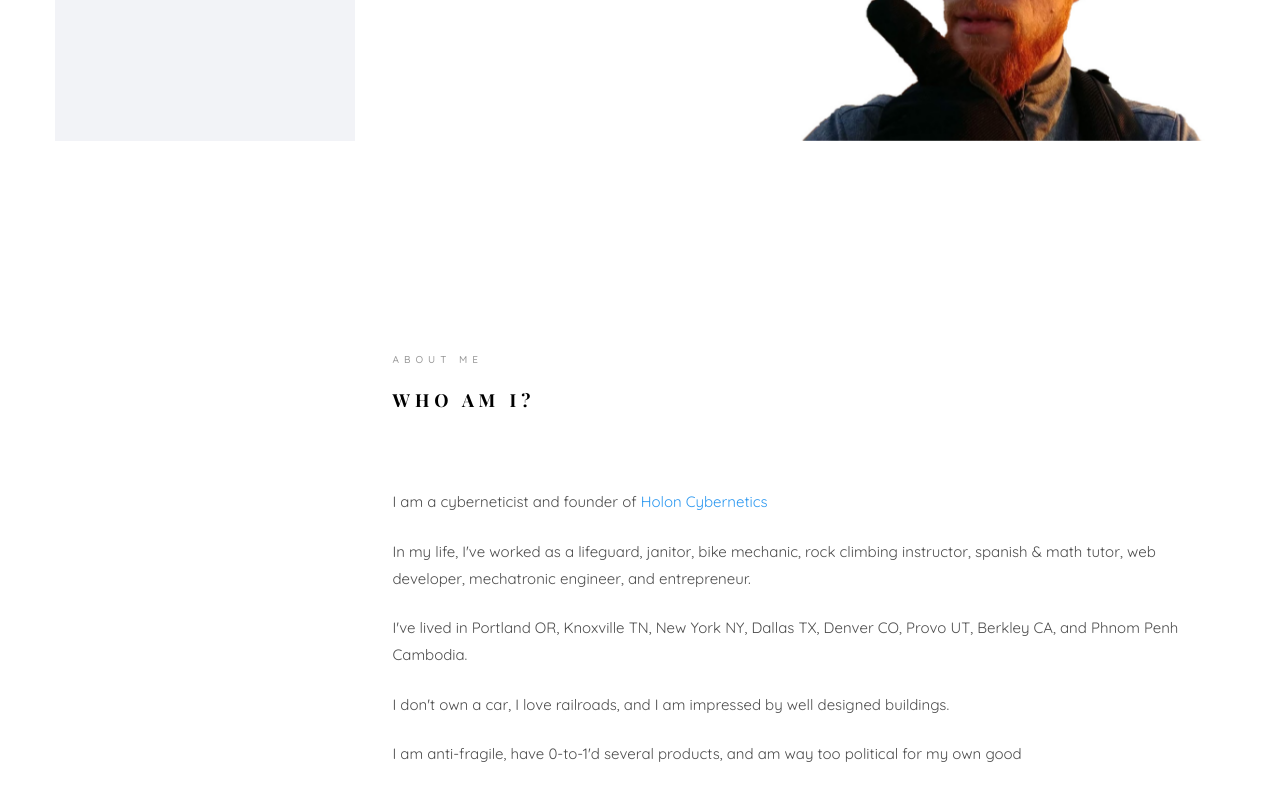
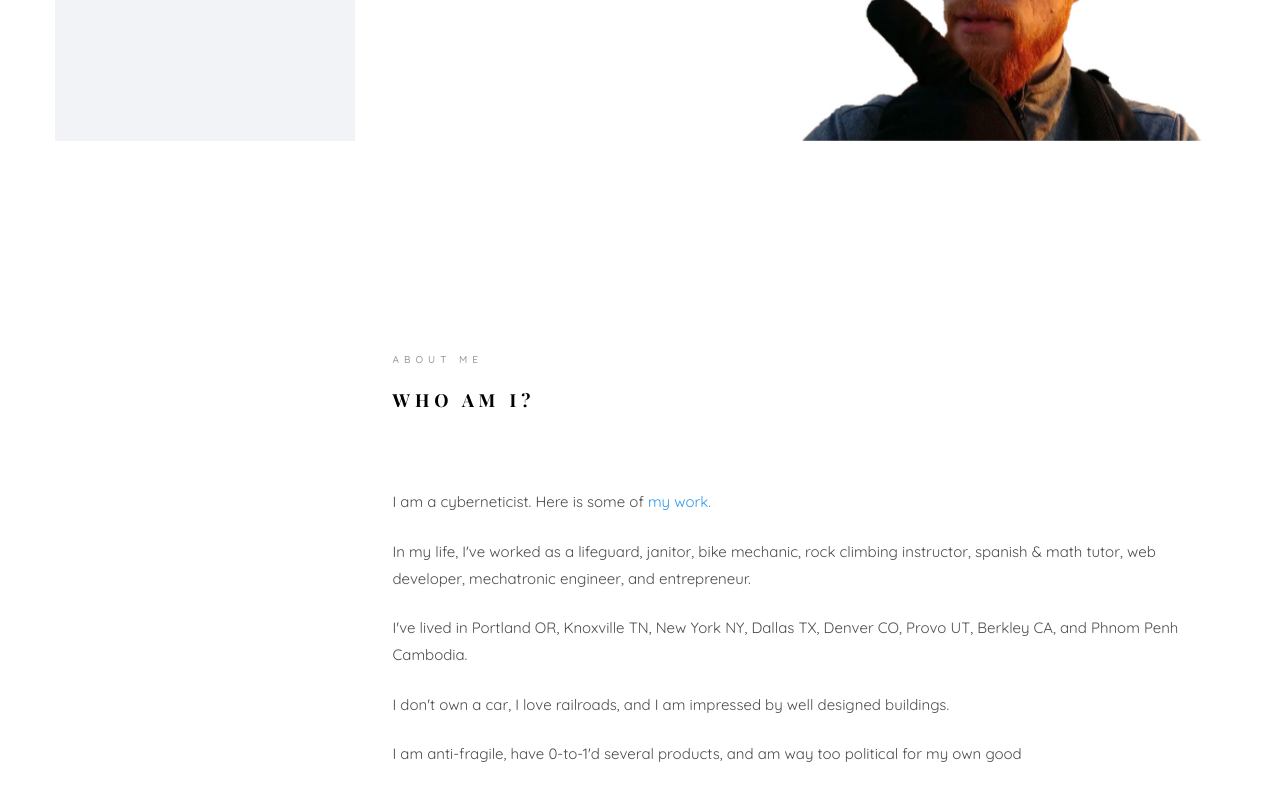
Before and after one commit to SlightlyCyborg/collinalexbell.com, a plain HTML site: page index.html in a window 1280 px wide. Shown: the part 659-1467 px from the top of the page. Drawn offline with nearby package versions, Linux system fonts and the light colour scheme; files whose address does not match are found by name; a web font is replaced by a local one.

Commit message:
added some of my work

```diff
--- a/index.html
+++ b/index.html
@@ -123,7 +123,7 @@
 									<div class="about-desc">
 										<span class="heading-meta">About Me</span>
 										<h2 class="colorlib-heading">Who Am I?</h2>
-										<p>I am a cyberneticist and founder of <a href="http://holoncybernetics.com">Holon Cybernetics</a></p>
+										<p>I am a cyberneticist. Here is some of <a href="https://docs.google.com/document/d/1rxvQcfhKS41naCBJ8zD-3mcYQQrsTh7xlPQ79z-Km1o/edit?usp=sharing">my work.</a></p>
 										<p>In my life, I've worked as a lifeguard, janitor, bike mechanic, rock climbing instructor, spanish &amp; math tutor, web developer, mechatronic engineer, and entrepreneur.</p>
 										<p>I've lived in Portland OR, Knoxville TN, New York NY, Dallas TX, Denver CO, Provo UT, Berkley CA, and Phnom Penh Cambodia. </p>
 										<p>I don't own a car, I love railroads, and I am impressed by well designed buildings.</p>
```
